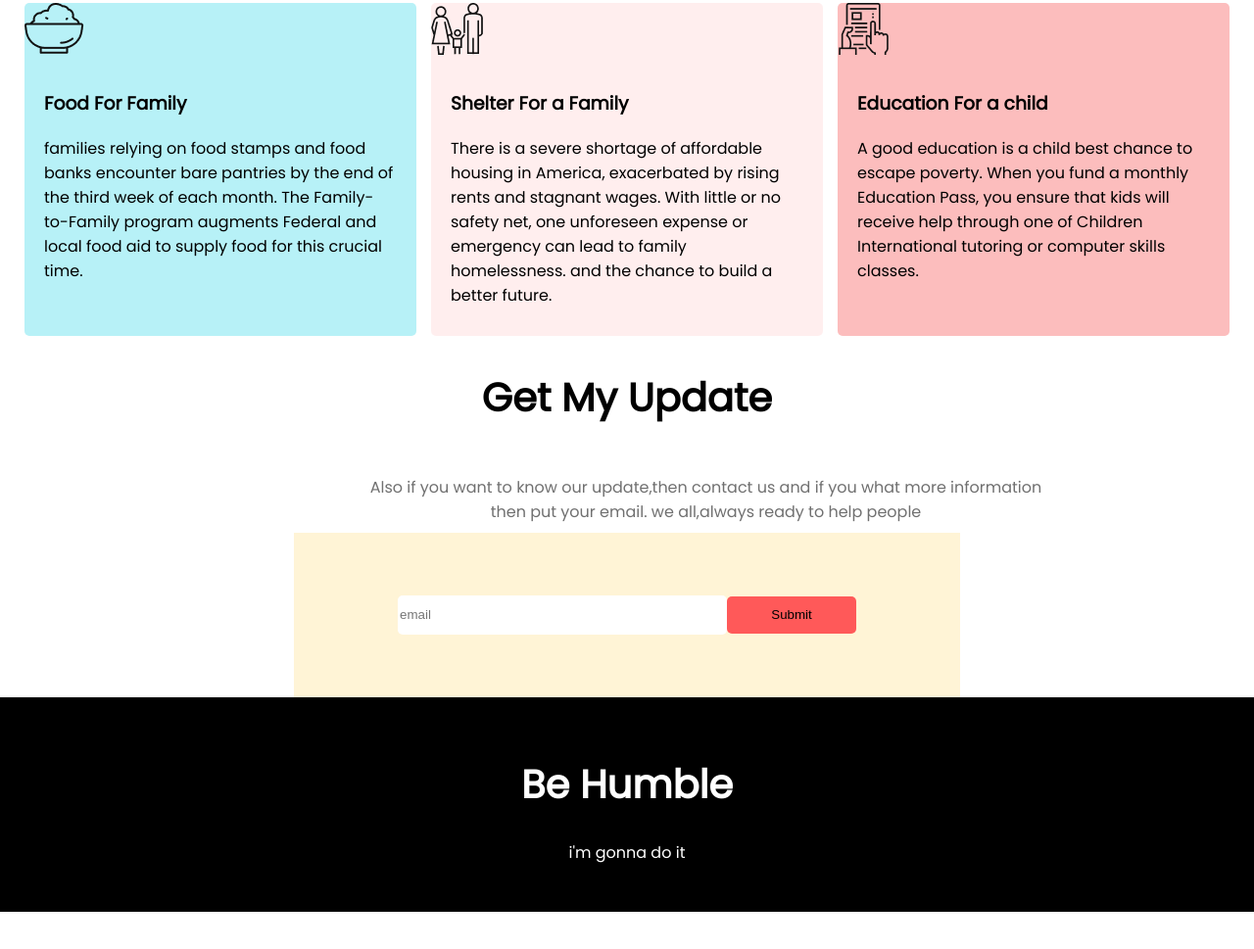
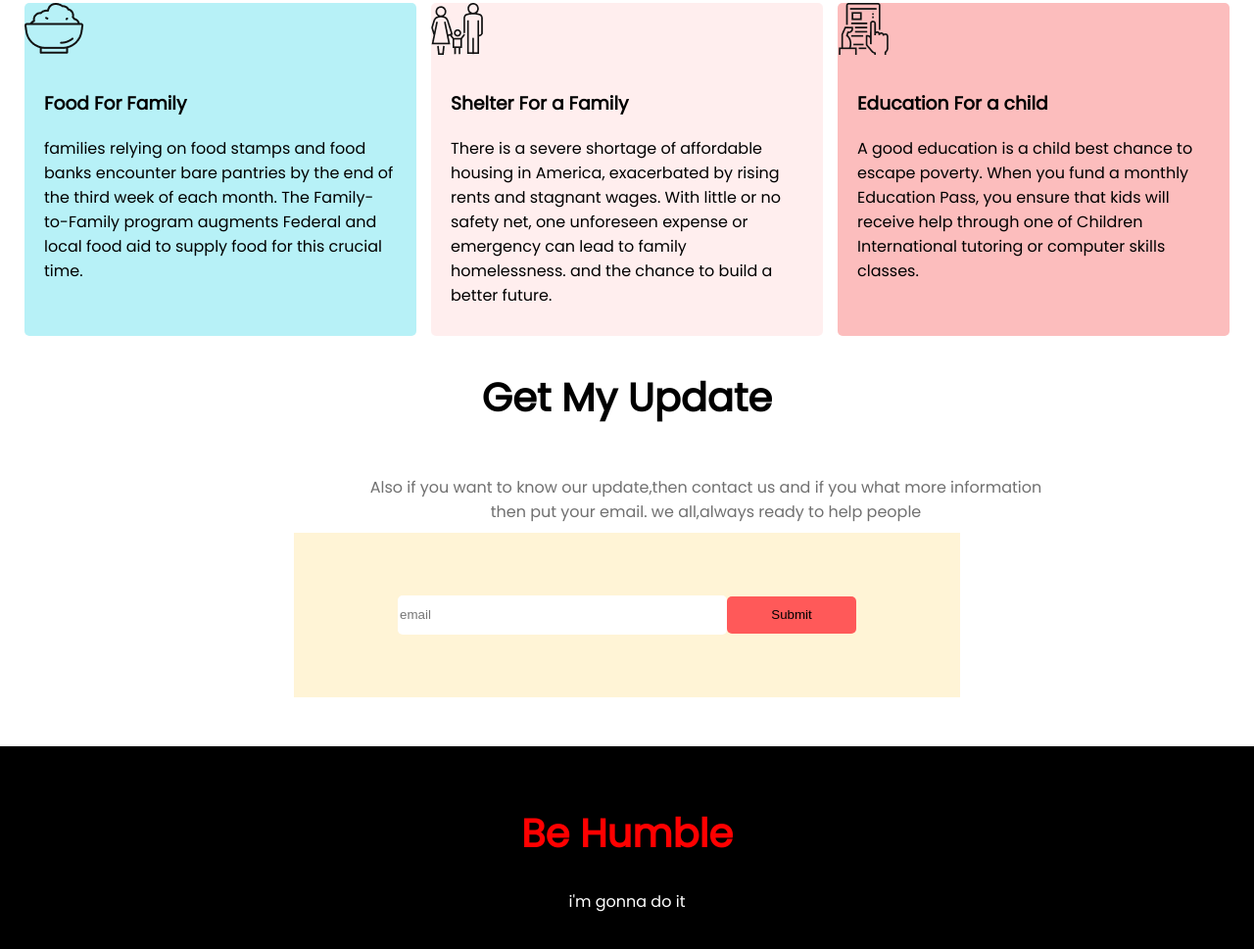
Before and after one commit to iftakhar9999/Charities-Donated, a plain HTML site: page index.html in a window 1280 px wide. Shown: the part 1352-2321 px from the top of the page at 98% size. Before the commit the page ends 2283 px from the top, so only its background shows below. Drawn offline with Linux system fonts and the light colour scheme.

Commit message:
fifth commit

```diff
--- a/index.html
+++ b/index.html
@@ -105,8 +105,10 @@
                 type="submit">
         </div>
     </section>
+    <br>
+    <br>
     <footer>
-        <h1 class="footer">Be Humble</h1>
+        <h1 class="footi">Be Humble</h1>
         <p>i'm gonna do it</p>
     </footer>
 </body>
--- a/style.css
+++ b/style.css
@@ -195,4 +195,9 @@ footer {
     text-align: center;
     color: white;
     padding: 2em;
+
 }
+
+.footi {
+    color: red;
+}
```
